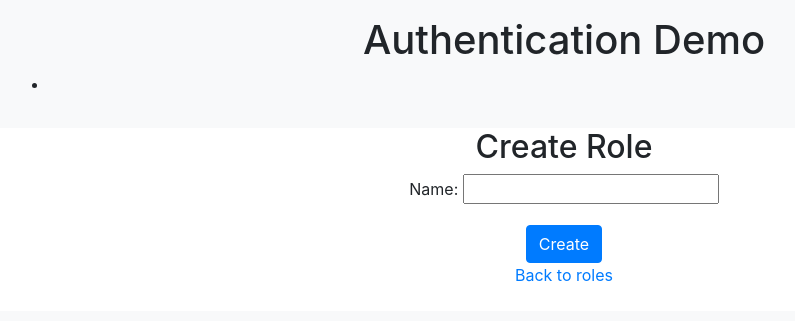
After one commit to Fayaz409/Authentication-Django, a Django app: page /create-role/ in a window 1280 px wide. The commit adds this page. Shown: the top 321 px of the page, without its empty margins (76-871 px from the left). Run offline with Django 5.2, Linux system fonts and the light colour scheme; a user stored in the database is signed in.

Commit message:
Create Roles from the Templates

```diff
--- a/authdemo/authapp/forms.py
+++ b/authdemo/authapp/forms.py
@@ -1,6 +1,7 @@
 from django import forms
 # from .models import CustomUserModel
 from django.contrib.auth.models import User
+from django.contrib.auth.models import Group
 from django.contrib.auth.forms import UserChangeForm,UserCreationForm,UserChangeForm
 
 class SignUpForm(UserCreationForm):
@@ -21,3 +22,8 @@ class ProfileChangeForm(UserChangeForm):
     class Meta:
         model = User
         fields = ['username','first_name','last_name','email']
+
+class RoleForm(forms.ModelForm):
+    class Meta:
+        model = Group
+        fields = ['name']
--- /dev/null
+++ b/authdemo/authapp/templates/authapp/create_role.html
@@ -0,0 +1,18 @@
+{%extends 'authapp/base.html'%}
+{%block title%}
+create role
+{%endblock%}
+
+{%block content%}
+<div class="text-center">
+
+    <h2>Create Role</h2>
+
+      <form method="post">
+        {%csrf_token%}
+        {{form.as_p}}
+        <button type="submit" class="btn btn-primary">Create</button>
+      </form>
+      <a href="{%url 'roles-list'%}">Back to roles</a>
+</div>
+{%endblock%}
--- a/authdemo/authapp/templates/authapp/roles_list.html
+++ b/authdemo/authapp/templates/authapp/roles_list.html
@@ -14,5 +14,7 @@ Super User Roles
         </li>
         {%endfor%}
     </ul>
+
+    <a href="{%url 'create-role'%}">Create Role</a>
 </div>
 {%endblock%}
--- a/authdemo/authapp/urls.py
+++ b/authdemo/authapp/urls.py
@@ -9,4 +9,5 @@ urlpatterns =[
    path('delete-account/',views.delete_account, name='delete-account'),
    path('signout/',views.signout,name='signout'),
    path('roles-list/',views.roles_list,name='roles-list'),
+   path('create-role/',views.create_role,name='create-role'),
 ]
--- a/authdemo/authapp/views.py
+++ b/authdemo/authapp/views.py
@@ -2,9 +2,10 @@ from django.shortcuts import render,redirect
 from django.contrib.auth.forms import UserChangeForm,AuthenticationForm,PasswordChangeForm, UserCreationForm
 from django.contrib.auth import update_session_auth_hash,logout,login,authenticate
 # Create your views here.
+
 from django.contrib.auth.models import Group
 from django.contrib.auth.decorators import login_required,user_passes_test
-from .forms import SignUpForm,ProfileChangeForm
+from .forms import SignUpForm,ProfileChangeForm,RoleForm
 
 
 @login_required
@@ -82,3 +83,15 @@ def is_superuser(user):
 def roles_list(request):
     roles = Group.objects.all()
     return render(request,'authapp/roles_list.html',{'roles':roles})
+
+@login_required
+@user_passes_test(is_superuser)
+def create_role(request):
+    if request.method == 'POST':
+        form = RoleForm(request.POST)
+        if form.is_valid():
+            form.save()
+            return redirect('roles-list')
+    else:
+        form = RoleForm()
+    return render(request,'authapp/create_role.html',{'form':form})
```
Also changed, not shown: authdemo/db.sqlite3.
